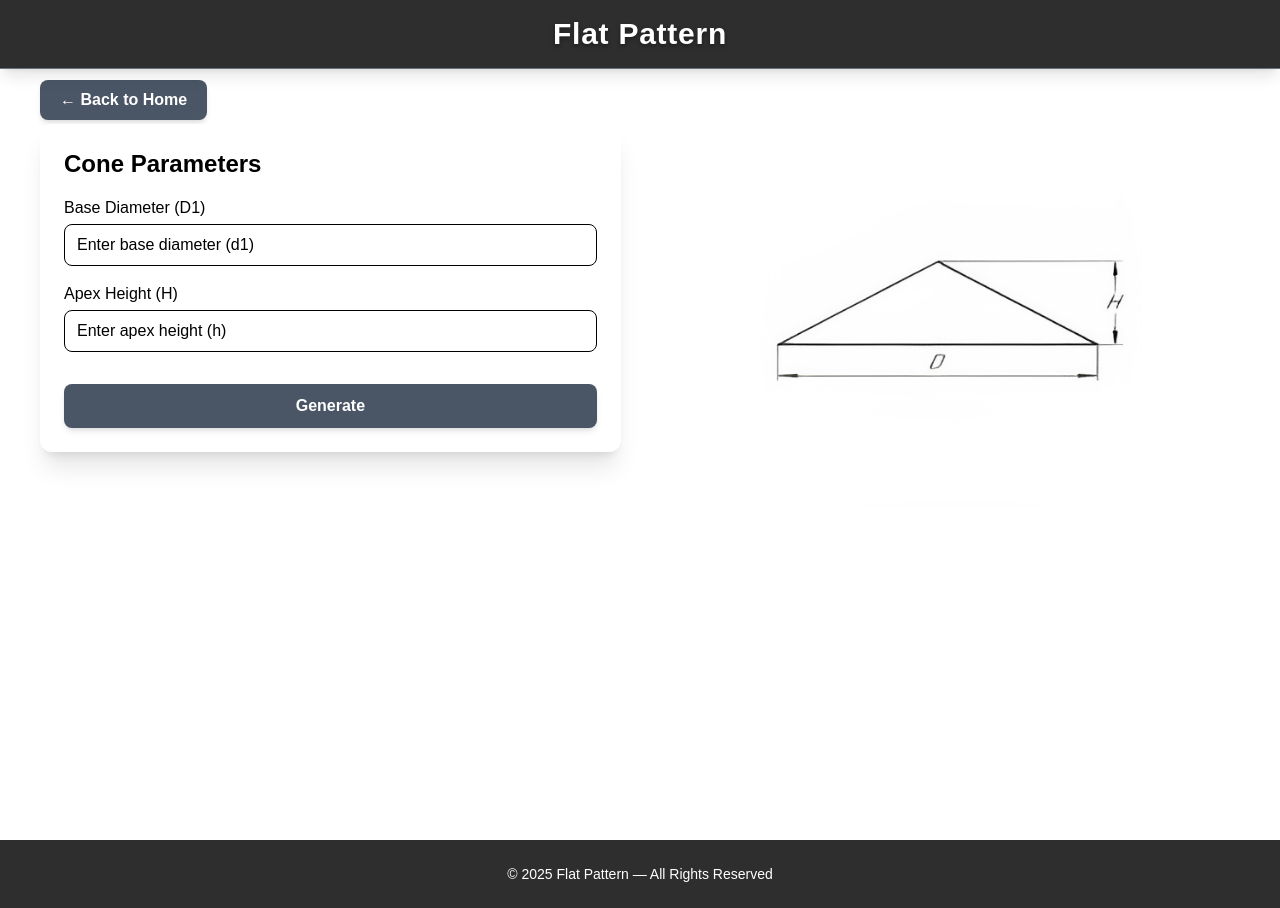
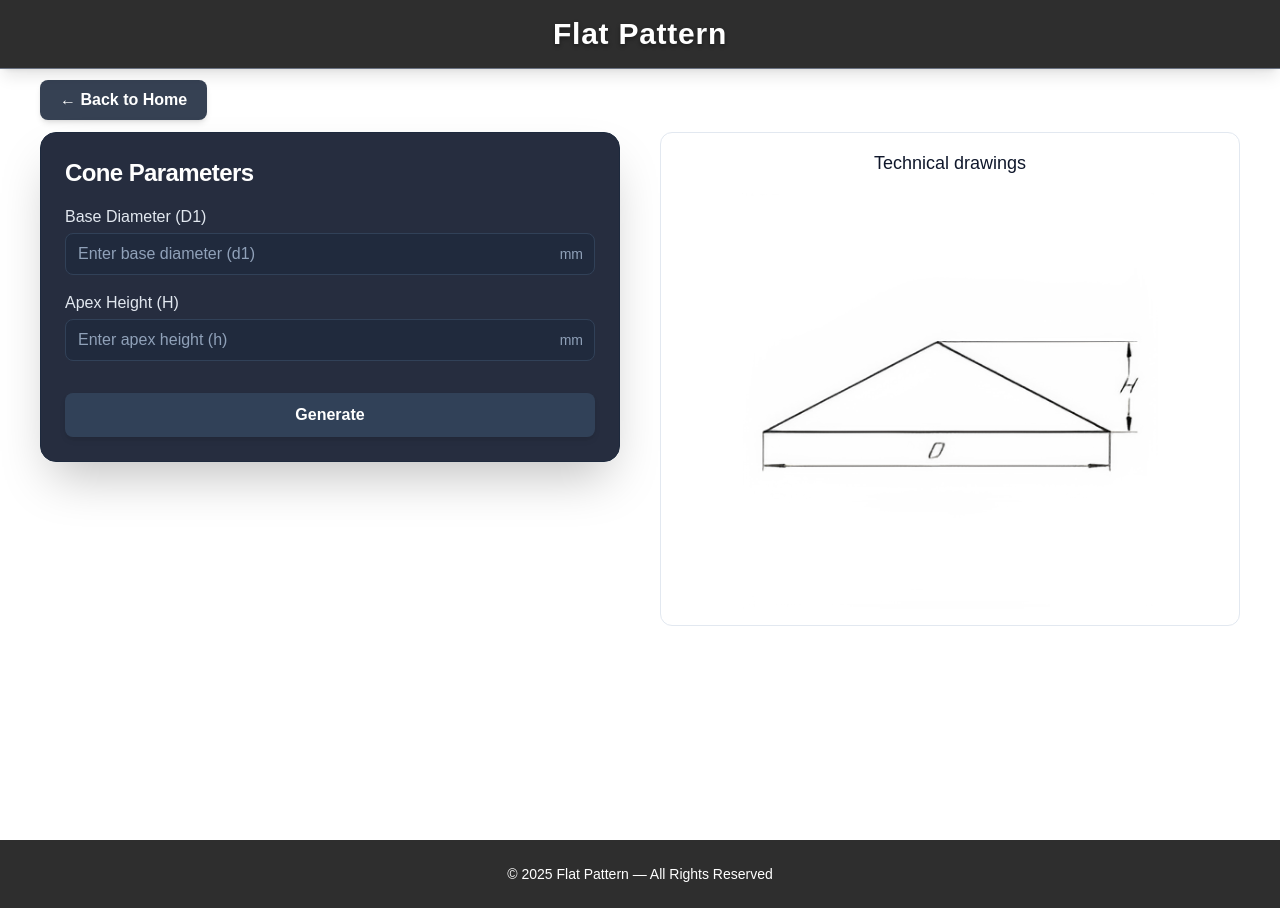
Before and after one commit to aboudeir-jojma/FlatPattern-site, a Next.js app: page /shape/cone in a window 1280 px wide. Built offline with nearby package versions, Linux system fonts and the light colour scheme.

Commit message:
affichage de slug

```diff
--- a/app/shape/[slug]/ClientShapePage.tsx
+++ b/app/shape/[slug]/ClientShapePage.tsx
@@ -45,22 +45,23 @@ export default function ClientShapePage({ slug, fields, imageSrc }: ClientShapeP
   };
 
   return (
-    <div className="flex flex-col items-center gap-0 p-10 mt-10">
+    <div className="flex flex-col items-center gap-0 p-6 md:p-10 mt-6 md:mt-10">
       {/* 🔙 Back Button */}
       <a
         href="/"
-        className="self-start w-auto px-5 py-2 rounded-lg font-semibold text-white bg-gray-600 shadow-md transition-all duration-300 hover:scale-[1.02]"
+        className="self-start w-auto px-5 py-2 rounded-lg font-semibold text-white bg-gray-700 shadow-md transition-all duration-300 hover:scale-[1.02]"
       >
         ← Back to Home
       </a>
 
       {/* Form and Shape Image at Top */}
-      <div className="flex flex-col md:flex-row items-start justify-start gap-10 w-full mt-1">
+      <div className="flex flex-col md:flex-row items-start justify-start gap-6 md:gap-10 w-full mt-3">
         {/* Form - Left Column */}
-        <div className="bg-white rounded-xl shadow-xl p-6 w-full md:w-1/2">
-          <h2 className="text-2xl font-semibold mb-4 capitalize text-black">
-            {slug.replace(/-/g, " ")} Parameters
-          </h2>
+        <div className="w-full md:w-1/2">
+          <div className="bg-slate-900/90 border border-slate-800 rounded-2xl shadow-2xl p-5 md:p-6 sticky top-4">
+            <h2 className="text-xl md:text-2xl font-semibold mb-4 capitalize text-white tracking-tight">
+              {slug.replace(/-/g, " ")} parameters
+            </h2>
           {/* ✅ Client-side Form Component */}
           <ShapeForm
             fields={fields}
@@ -71,30 +72,34 @@ export default function ClientShapePage({ slug, fields, imageSrc }: ClientShapeP
             setMessage={setMessage}
             setLoading={setLoading}
           />
+          </div>
         </div>
 
         {/* Right Column: Shape Image */}
         <div className="w-full md:w-1/2 flex flex-col items-center">
-          <div className="w-full flex justify-center">
-            <img src={imageSrc} alt={slug} className="w-full h-auto max-h-96 object-contain" />
+          <div className="w-full flex flex-col gap-3">
+            <div className="w-full rounded-xl border border-slate-200 bg-white p-4 flex flex-col items-center justify-center gap-4">
+              <h3 className="text-slate-900 text-lg">Technical drawings</h3>
+              <img src={imageSrc} alt={slug} className="w-full max-h-[26rem] h-auto object-contain" />
+            </div>
           </div>
         </div>
       </div>
 
       {/* Affichage Image and Results at Bottom - Only when results are available */}
       {result && (
-        <div className="flex flex-col md:flex-row items-start justify-start gap-10 w-full mt-10">
+        <div className="flex flex-col md:flex-row items-stretch justify-start gap-6 md:gap-10 w-full mt-10">
           {/* Left Column: Affichage Image */}
           <div className="w-full md:w-1/2 flex flex-col items-center">
-            <div className="w-full flex justify-center">
-              <img src={affichageImageSrc} alt={`${slug} affichage`} className="w-full h-auto max-h-96 object-contain" />
+            <div className="w-full rounded-xl border border-slate-200 bg-white p-4 flex justify-center min-h-[28rem]">
+              <img src={affichageImageSrc} alt={`${slug} affichage`} className="w-full h-auto max-h-[26rem] object-contain" />
             </div>
           </div>
 
           {/* Right Column: Results */}
           <div className="w-full md:w-1/2 flex flex-col items-center">
             {/* 🔹 Résultats + bouton DXF */}
-            <div className="w-full bg-white rounded-xl shadow-xl p-6 flex flex-col md:flex-row justify-between items-center mt-0">
+            <div className="w-full bg-white rounded-xl shadow-xl p-6 flex flex-col md:flex-row justify-between items-center mt-0 min-h-[28rem]">
               <div>
                 <h3 className="font-semibold text-xl mb-2 text-black">
                   Results:
--- a/components/ShapeForm.tsx
+++ b/components/ShapeForm.tsx
@@ -131,58 +131,78 @@ export default function ShapeForm({
         {/* 🔹 Champs principaux */}
         {fields.map(({ label, key }, i) => (
           <div key={i}>
-            <label className="block font-medium mb-1 text-black">{label}</label>
+            <label className="block font-medium mb-1 text-slate-200">{label}</label>
+            <div className="relative">
               <input
                 type="number"
                 step="any"
                 placeholder={`Enter ${label.toLowerCase()}`}
                 onChange={(e) => handleChange(key, e.target.value)}
-              className="w-full border border-black rounded-lg px-3 py-2
-                         text-black placeholder-black
-                         focus:outline-none focus:ring-2 focus:ring-black
-                         appearance-none bg-white"
+                className="w-full border border-slate-700 rounded-lg pl-3 pr-14 py-2
+                           text-slate-100 placeholder-slate-400 bg-slate-800/60
+                           focus:outline-none focus:ring-2 focus:ring-slate-400"
                 required
               />
+              <span className="absolute right-3 top-1/2 -translate-y-1/2 text-slate-400 text-sm select-none">mm</span>
+            </div>
           </div>
         ))}
 
         {/* 🔹 Champs dynamiques */}
         {shapeName === "frustum-cone" && values.calc_type === "H" && (
           <div>
-            <label className="block font-medium mb-1 text-black">Height (H)</label>
+            <label className="block font-medium mb-1 text-slate-200">Height (H)</label>
+            <div className="relative">
               <input
                 type="number"
                 step="any"
                 placeholder="Enter height (H)"
                 onChange={(e) => handleChange("height", e.target.value)}
-              className="w-full border border-black rounded-lg px-3 py-2 text-black
-                         focus:outline-none focus:ring-2 focus:ring-black bg-white"
+                className="w-full border border-slate-700 rounded-lg pl-3 pr-14 py-2 text-slate-100 bg-slate-800/60
+                           focus:outline-none focus:ring-2 focus:ring-slate-400"
                 required
               />
+              <span className="absolute right-3 top-1/2 -translate-y-1/2 text-slate-400 text-sm select-none">mm</span>
+            </div>
           </div>
         )}
 
         {shapeName === "frustum-cone" && values.calc_type === "B" && (
           <div>
-            <label className="block font-medium mb-1 text-black">Bita (B)</label>
+            <label className="block font-medium mb-1 text-slate-200">Bita (B)</label>
+            <div className="relative">
               <input
                 type="number"
                 step="any"
                 placeholder="Enter bita (B)"
                 onChange={(e) => handleChange("bita", e.target.value)}
-              className="w-full border border-black rounded-lg px-3 py-2 text-black
-                         focus:outline-none focus:ring-2 focus:ring-black bg-white"
+                className="w-full border border-slate-700 rounded-lg pl-3 pr-14 py-2 text-slate-100 bg-slate-800/60
+                           focus:outline-none focus:ring-2 focus:ring-slate-400"
                 required
               />
+              <span className="absolute right-3 top-1/2 -translate-y-1/2 text-slate-400 text-sm select-none">mm</span>
+            </div>
           </div>
         )}
+
+        {/* Optional checkboxes (visual only)
+        <div className="mt-1 flex flex-col gap-2 text-slate-200">
+          <label className="inline-flex items-center gap-3">
+            <input type="checkbox" className="h-4 w-4 accent-slate-200" />
+            <span>Overlap (25mm)</span>
+          </label>
+          <label className="inline-flex items-center gap-3">
+            <input type="checkbox" className="h-4 w-4 accent-slate-200" />
+            <span>Center lines</span>
+          </label>
+        </div> */}
 
         {/* 🔘 Bouton Generate */}
         <button
           type="submit"
           disabled={loading}
           className="mt-4 py-2.5 rounded-lg font-semibold text-white
-                     bg-gray-600 shadow-md transition-all duration-300
+                     bg-slate-700 shadow-md transition-all duration-300
                      hover:scale-[1.02] disabled:opacity-70"
         >
           {loading ? "Generating..." : "Generate"}
```
Lines whose indentation alone changed are shown as unchanged.
